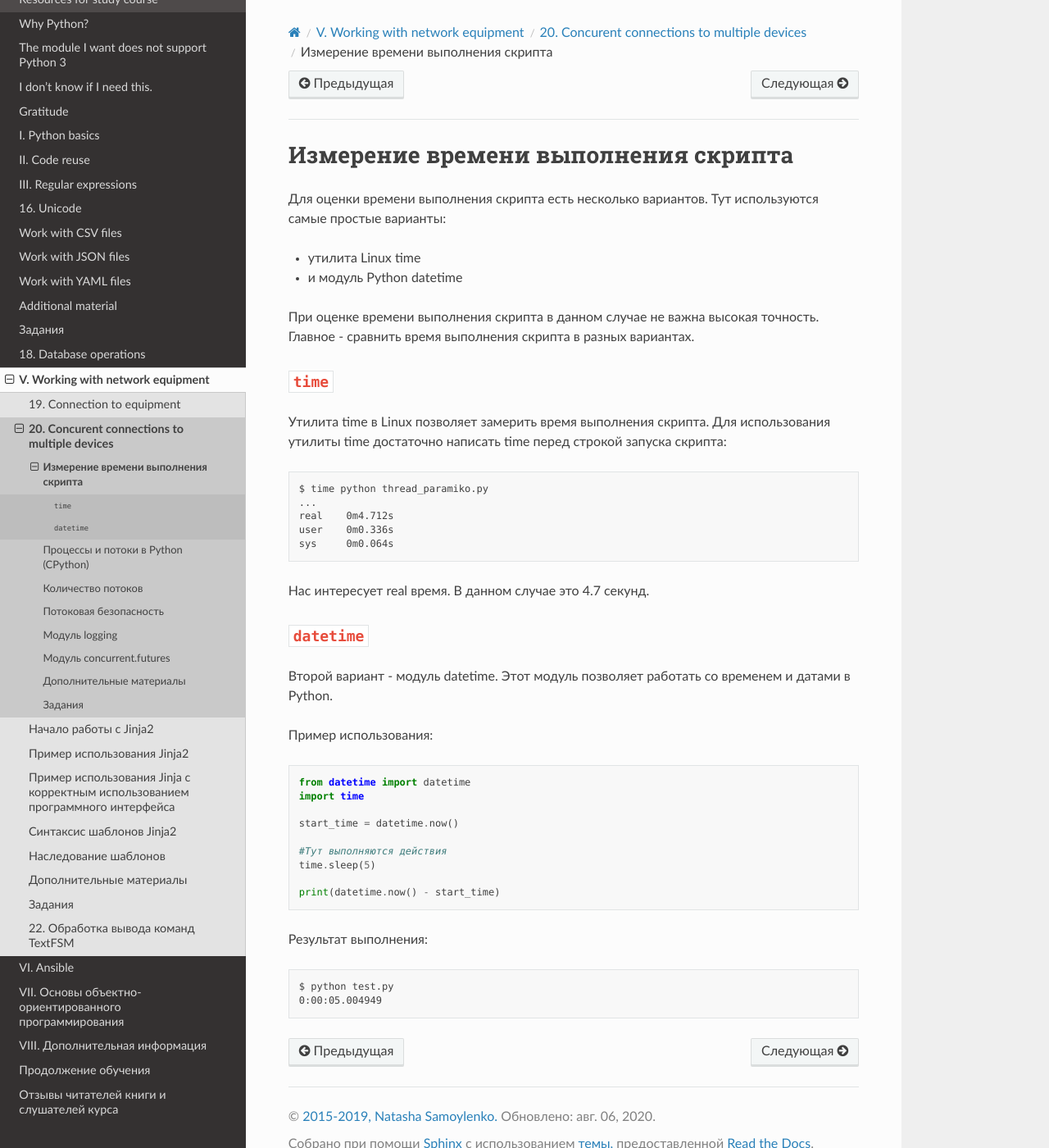
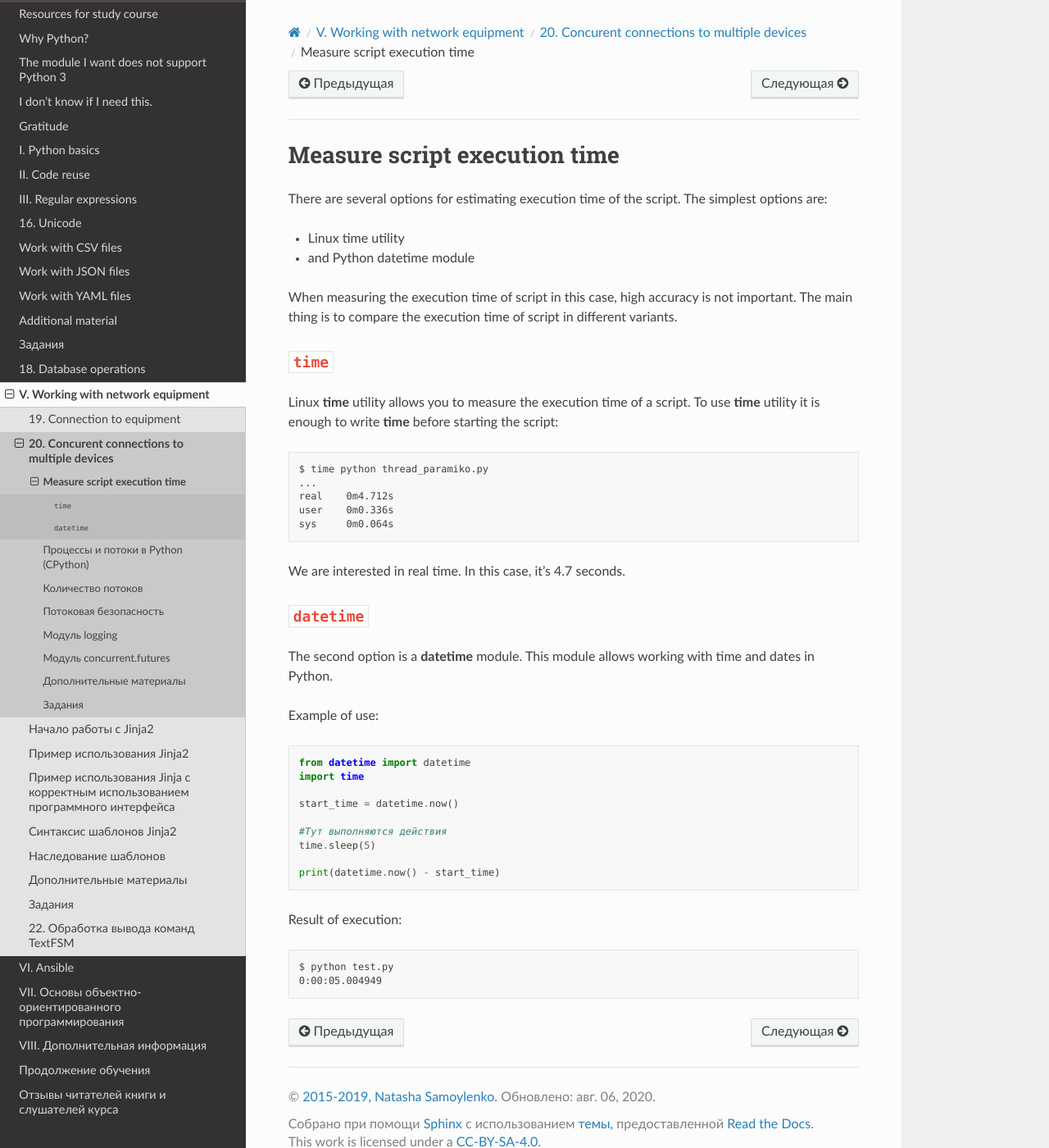
Before and after one commit to Aidar5/nattoeng, a Sphinx documentation site: the page built from docs/source/book/20_concurrent_connections/measure_script_execution_time.rst, in a window 1280 px wide and 1400 px high. Shown: the whole window at 82% size. Built offline with Sphinx 7.4.7 and the Read the Docs theme 2.0.0, drawn with Linux system fonts in a browser that asks for light colours; pages that are not in the unit, such as notebooks, are missing from menus.

Commit message:
Update measure_script_execution_time.rst

```diff
--- a/docs/source/book/20_concurrent_connections/measure_script_execution_time.rst
+++ b/docs/source/book/20_concurrent_connections/measure_script_execution_time.rst
@@ -1,22 +1,17 @@
-Измерение времени выполнения скрипта
+Measure script execution time
 ------------------------------------
 
-Для оценки времени выполнения скрипта есть несколько вариантов. Тут
-используются самые простые варианты:
+There are several options for estimating execution time of the script. The simplest options are:
 
-* утилита Linux time
-* и модуль Python datetime
+* Linux time utility
+* and Python datetime module
 
-При оценке времени выполнения скрипта в данном случае не важна высокая
-точность. Главное - сравнить время выполнения скрипта в разных
-вариантах.
+When measuring the execution time of script in this case, high accuracy is not important. The main thing is to compare the execution time of script in different variants.
 
 ``time``
 ~~~~~~~~
 
-Утилита time в Linux позволяет замерить время выполнения скрипта.
-Для использования утилиты time достаточно написать time перед строкой
-запуска скрипта:
+Linux **time** utility allows you to measure the execution time of a script. To use **time** utility it is enough to write **time** before starting the script:
 
 ::
 
@@ -26,16 +21,15 @@
     user    0m0.336s
     sys     0m0.064s
 
-Нас интересует real время. В данном случае это 4.7 секунд.
+We are interested in real time. In this case, it’s 4.7 seconds.
 
 
 ``datetime``
 ~~~~~~~~~~~~
 
-Второй вариант - модуль datetime. Этот модуль позволяет работать со
-временем и датами в Python.
+The second option is a **datetime** module. This module allows working with time and dates in Python.
 
-Пример использования:
+Example of use:
 
 .. code:: python
 
@@ -49,7 +43,7 @@
 
     print(datetime.now() - start_time)
 
-Результат выполнения:
+Result of execution:
 
 ::
 
```
